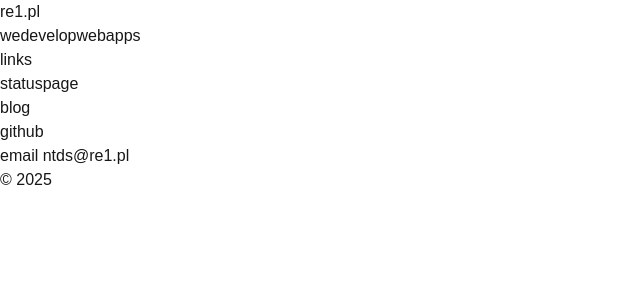
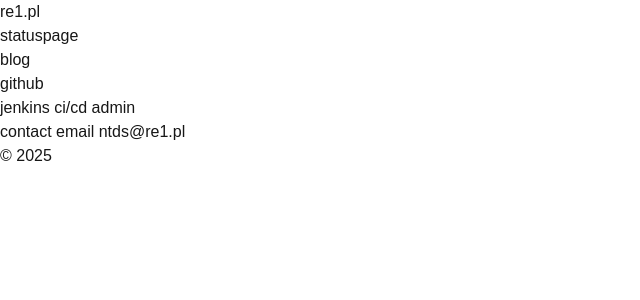
Before and after one commit to RE1-PL/re1.pl, a Next.js app: page / in a window 1280 px wide. Shown: the top 300 px of the page, without its empty margins (0-640 px from the left). Built offline with nearby package versions, Linux system fonts and the light colour scheme.

Commit message:
Update page.js

```diff
--- a/src/app/page.js
+++ b/src/app/page.js
@@ -3,13 +3,12 @@
     <div className="grid grid-rows-[20px_1fr_20px] items-center justify-items-center min-h-screen p-8 pb-20 gap-16 sm:p-20 font-[family-name:var(--font-geist-sans)]">
       <main className="flex flex-col gap-8 row-start-2 items-center sm:items-start">
         <ul>
-          <li>re1.pl</li>
-          <li>wedevelopwebapps</li>
-          <li>links</li>
+          <li class="text-xl">re1.pl</li>
           <li><a href="https://status.re1.pl/">statuspage</a></li>
           <li><a href="https://blog.re1.pl/">blog</a></li>
           <li><a href="https://github.re1.pl/" target="_blank" rel="noopener noreferrer">github</a></li>
-          <li>email <a href="mailto:ntds@re1.pl">ntds@re1.pl</a></li>
+          <li><a href="https://jenkins.re1.pl/">jenkins ci/cd admin</a></li>
+          <li>contact email <a href="mailto:ntds@re1.pl">ntds@re1.pl</a></li>
           <li>&copy; 2025</li>
         </ul>
       </main>
```
